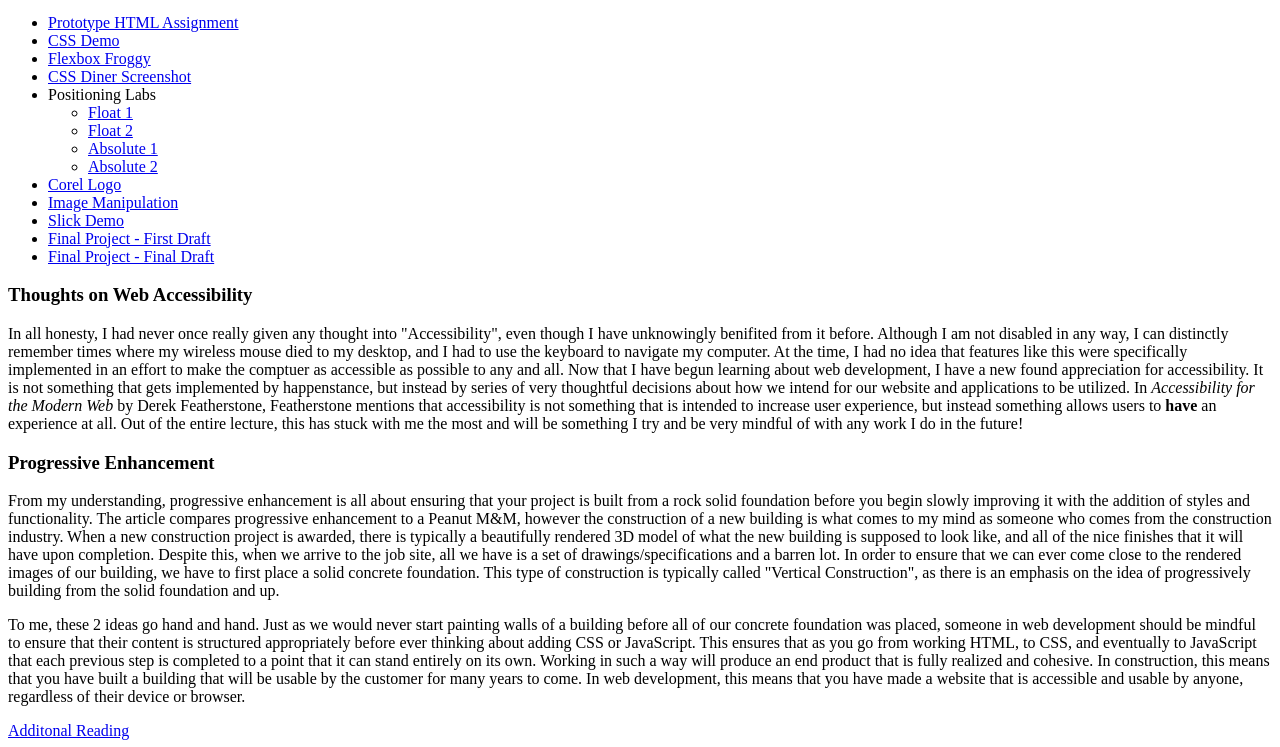
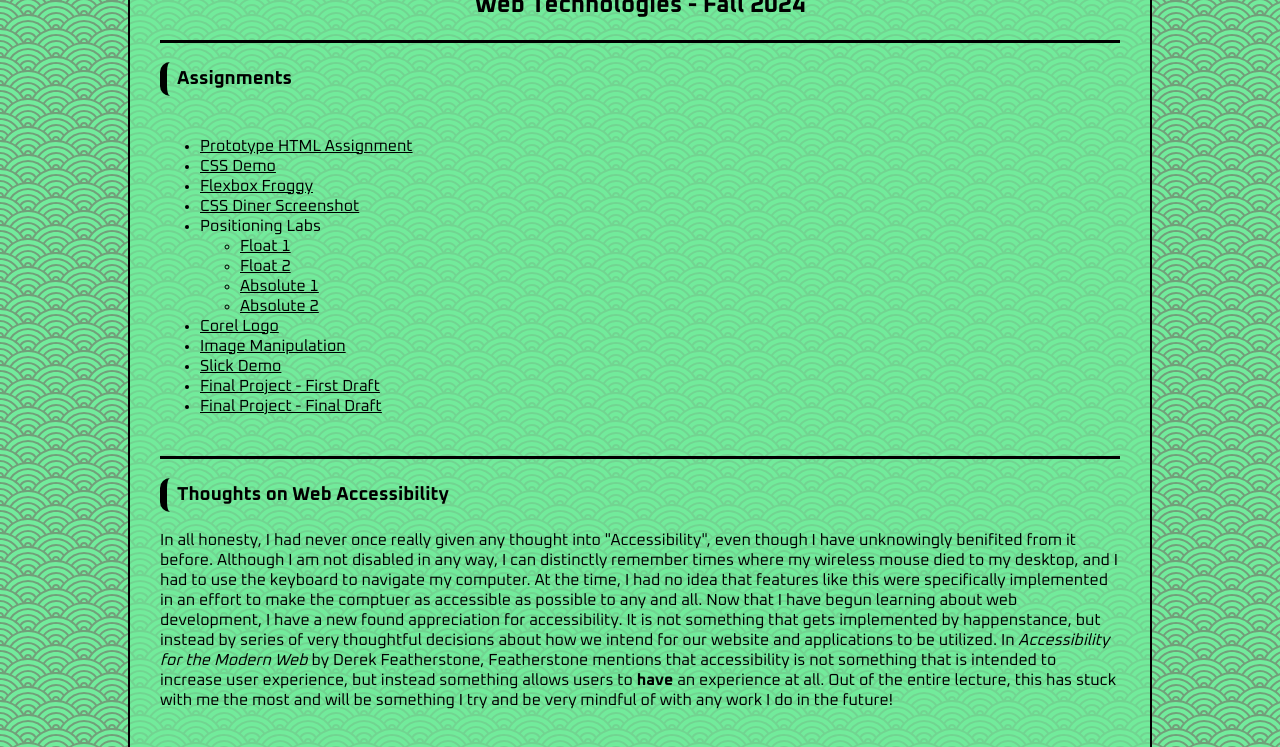
Before and after one commit to tdgeter/ifsc-1310-01, a plain HTML site: page index.html in a window 1280 px wide. Shown: the part 154-901 px from the top of the page. Drawn offline with Linux system fonts and the light colour scheme; the site is published under a folder, as on GitHub Pages, so addresses that start at the root find nothing.

Commit message:
For some reason, my final css isn't loading on course homepage

```diff
--- a/index.html
+++ b/index.html
@@ -7,7 +7,7 @@
     <title>IFSC 1310 | Tyler Geter</title>
     <meta name="description" content="Keyword Rich Description" />
     <meta name="author" content="Tyler Geter" />
-    <link href="/assets/css/style.css" rel="stylesheet" />
+    <link href="assets/css/style.css" rel="stylesheet" />
 
     <!-- Font -->
     <link rel="preconnect" href="https://fonts.googleapis.com" />
```
